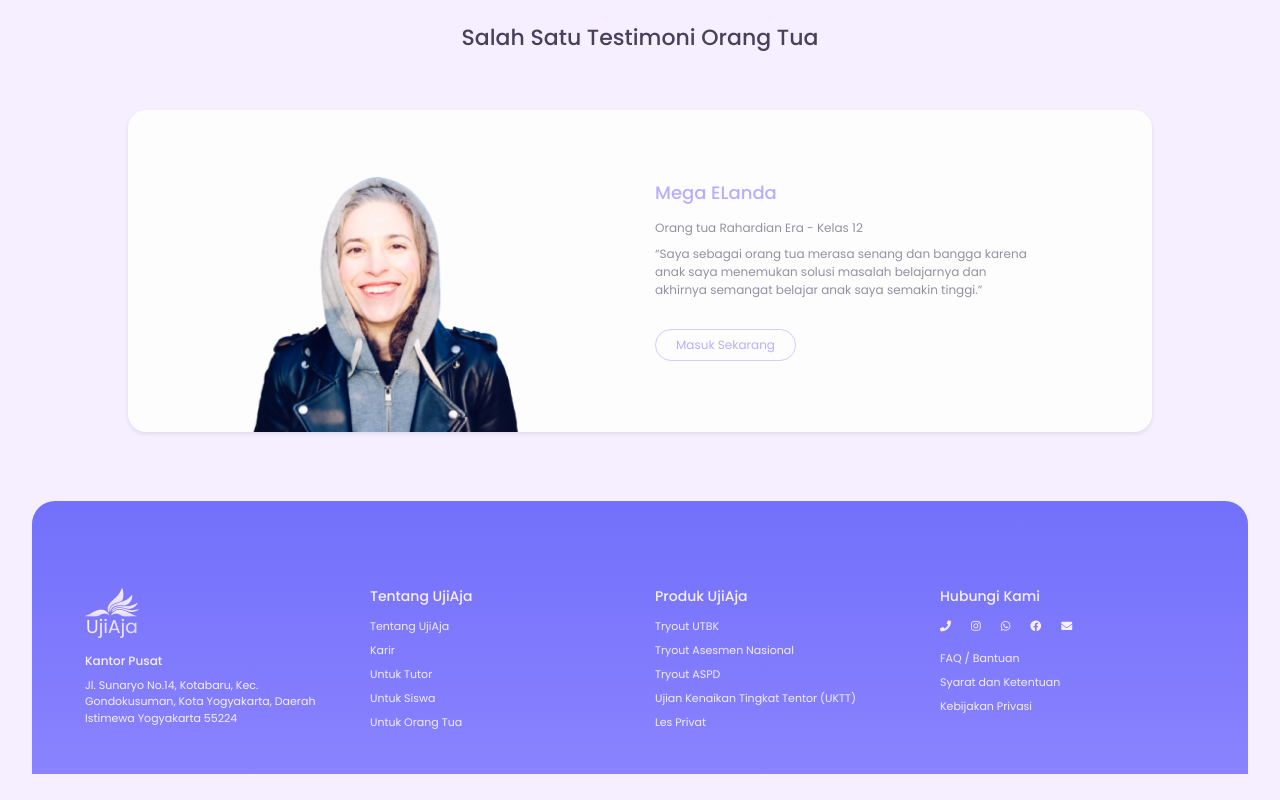
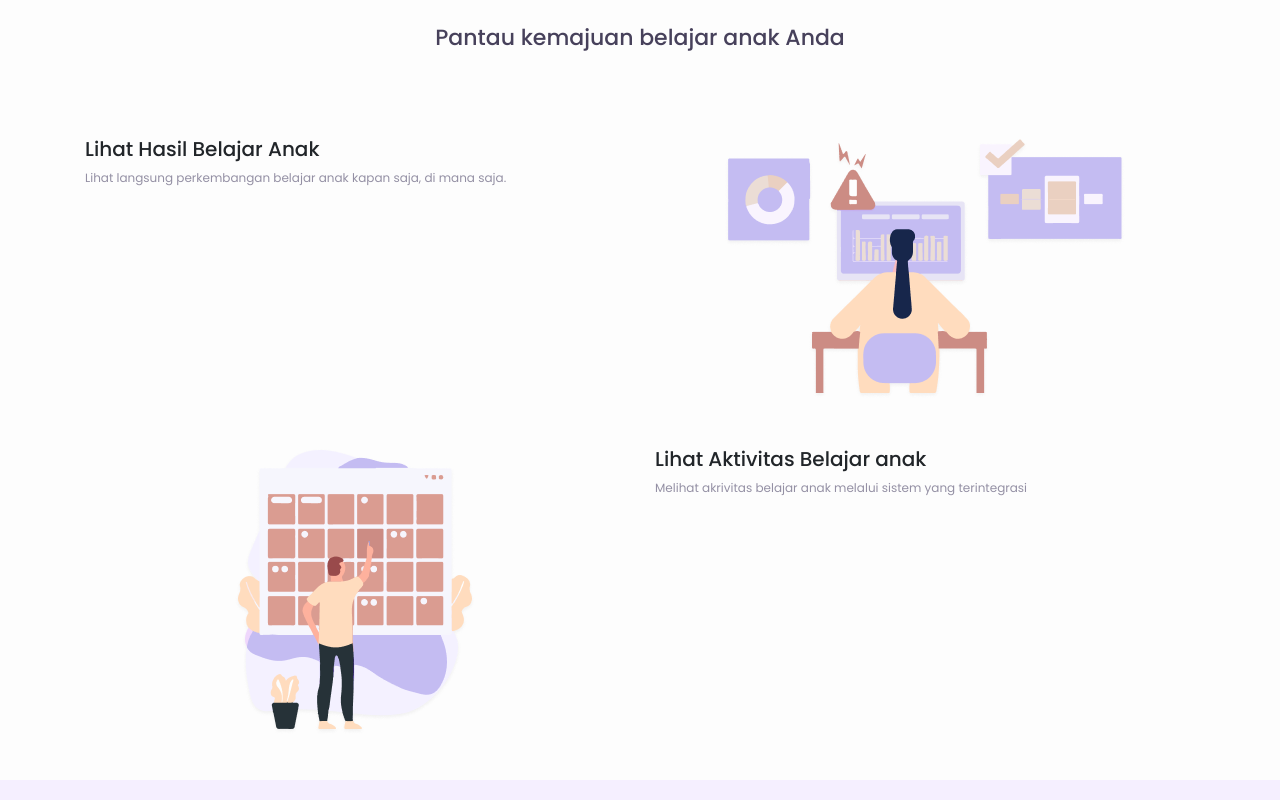
Before and after one commit to arbisyarifudin/ujiaja-app-nuxtjs, a Nuxt app: page /untuk-orangtua in a window 1280 px wide. Shown: the part 880-1680 px from the top of the page. Before the commit the page ends 1654 px from the top, so only its background shows below. Built offline with nearby package versions, Linux system fonts and the light colour scheme; no server answers.

Commit message:
update lg org tua

```diff
--- a/pages/untuk-orangtua.vue
+++ b/pages/untuk-orangtua.vue
@@ -1,6 +1,53 @@
 <template>
   <div>
     <Header variant="melengkung" :heroData="header.hero" />
+    <div class="section section-keunggulan">
+      <div class="container">
+        <div class="row mb-5">
+          <div class="col-md-12 text-center">
+            <h2>Pantau kemajuan belajar anak Anda</h2>
+          </div>
+        </div>
+        <div class="row mb-md-5">
+          <div class="col-md-12 text-center">
+            <div class="row">
+              <div class="col-md-6 text-left order-2 order-md-1">
+                <h3 class="h5">Lihat Hasil Belajar Anak</h3>
+                <p>
+                  Lihat langsung perkembangan belajar anak kapan saja, di mana
+                  saja.
+                </p>
+              </div>
+              <div class="col-md-6 order-1 order-md-2">
+                <img
+                  src="/Fitur/fiturortu1.png"
+                  class="img-fluid mb-3 mb-md-0"
+                />
+              </div>
+            </div>
+          </div>
+        </div>
+        <div class="row">
+          <div class="col-md-12 text-center">
+            <div class="row">
+              <div class="col-md-6">
+                <img
+                  src="/Fitur/fiturortu2.png"
+                  class="img-fluid mb-3 mb-md-0"
+                />
+              </div>
+              <div class="col-md-6 text-left">
+                <h3 class="h5">Lihat Aktivitas Belajar anak</h3>
+                <p>
+                  Melihat akrivitas belajar anak melalui sistem yang
+                  terintegrasi
+                </p>
+              </div>
+            </div>
+          </div>
+        </div>
+      </div>
+    </div>
     <div class="row">
       <div class="col-md-12 text-center">
         <h2>Salah Satu Testimoni Orang Tua</h2>
```
